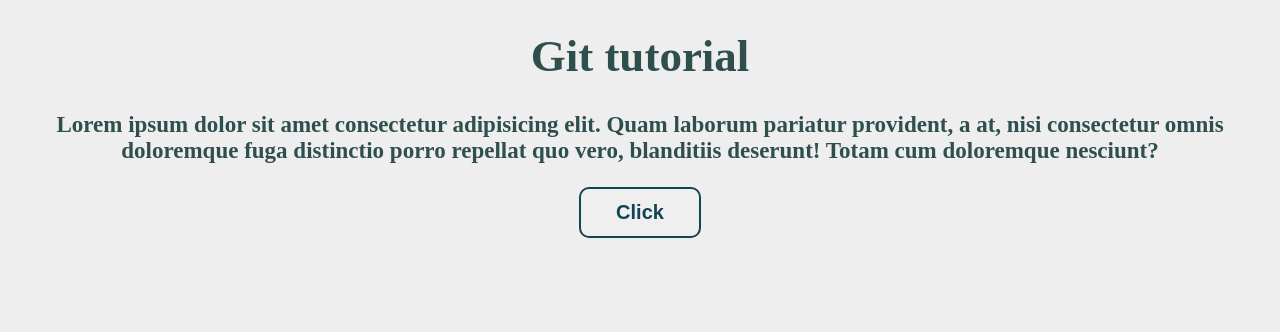
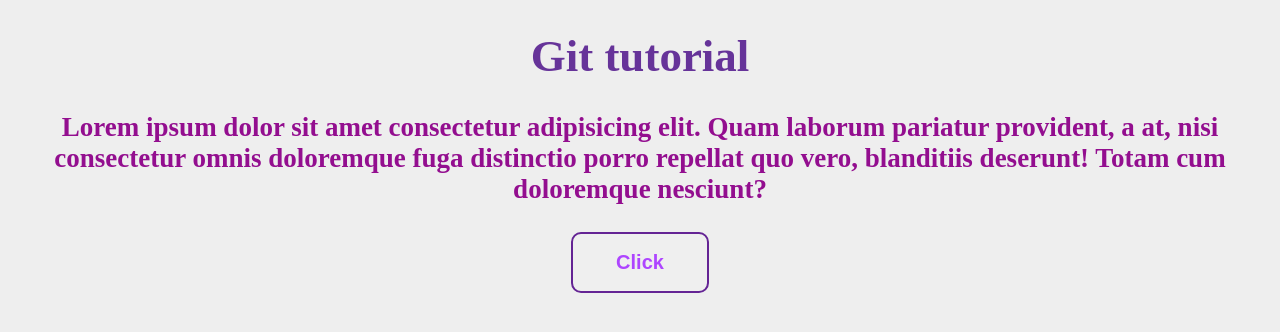
Before and after one commit to DanielPopchenko/git-tutorial, a plain HTML site: page index.html in a window 1280 px wide. Drawn offline with Linux system fonts and the light colour scheme.

Commit message:
Изменение стилей кнопки и текста

```diff
--- a/styles.css
+++ b/styles.css
@@ -7,27 +7,27 @@ body {
 
 h1 {
   font-size: 45px;
-  color: darkslategrey;
+  color: rebeccapurple;
   text-align: center;
   font-weight: bold;
 }
 
 p {
-  font-size: 23px;
-  color: darkslategrey;
+  font-size: 27px;
+  color: rgb(147, 14, 143);
   text-align: center;
   font-weight: bold;
 }
 
 .btn {
   display: block;
-  padding: 12px 35px;
+  padding: 17px 43px;
   margin: 0 auto;
 
-  border: 2px solid #114455;
+  border: 2px solid #642494;
   border-radius: 10px;
 
-  color: #114455;
+  color: #ae45ff;
   font-size: 20px;
   font-weight: 800;
 
```
